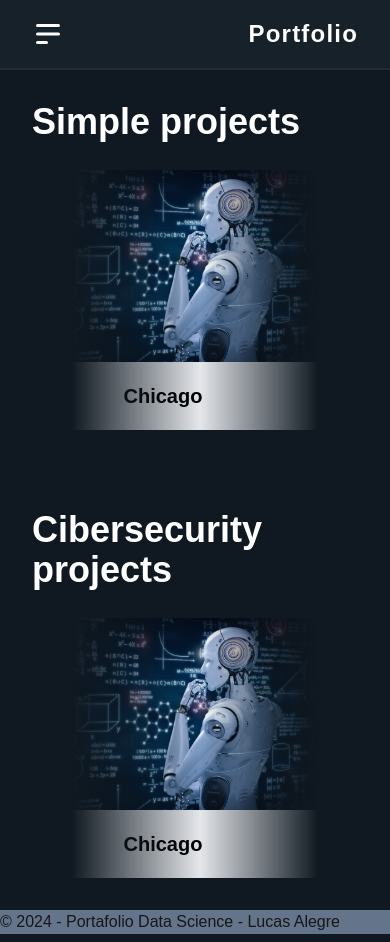
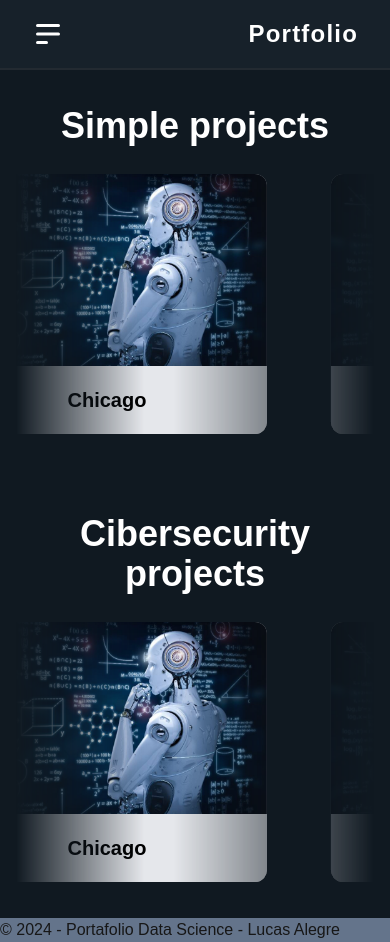
Before and after one commit to lukitas06/my_portfolio, a Next.js app: page /projects in a window 390 px wide. Built offline with nearby package versions, Linux system fonts and the light colour scheme.

Commit message:
fixing styles

```diff
--- a/src/app/blog/page.tsx
+++ b/src/app/blog/page.tsx
@@ -74,7 +74,7 @@ export default async function Blog() {
                     </div>
                 </div>
             </div>
-            <div id='cibersecurity' className='w-full space-y-7 justify-center flex flex-col py-8'>
+            <div id='cibersecurity' className='w-full  space-y-7 justify-center flex flex-col py-8'>
                 <h1 className='section-title mb-10 text-5xl leading-relaxed text-white text-center'>Security Articles</h1>
                 <div className='flex flex-col md:flex-row items-center md:items-start justify-center flex-wrap px-5 gap-5'>
                     {security.map((card, index) => AboutCard(index, card.image, card.title, card.link))}
@@ -86,7 +86,7 @@ export default async function Blog() {
 function AboutCard(index: number, img: string, title: string, link: string) {
     console.log(link);
     return (
-        <div key={index} className='flex flex-col w-96 mb-10 bg-[#404040]'>
+        <div key={index} className='flex flex-col w-72 md:w-96 mb-10 bg-[#404040]'>
             <div className='card-img'>
                 <img className='object-fill h-56 w-full' src={img} alt="" />
             </div>
--- a/src/app/projects/page.tsx
+++ b/src/app/projects/page.tsx
@@ -14,11 +14,11 @@ type Project = {
 export default async function Project() {
 
     return (
-        <div className="flex flex-col text-white p-8">
+        <div className="flex flex-col text-white p-2 md:p-8 my-7">
             <div className='cards-container flex flex-col gap-7 mb-20 '>
-                <h1 className='text-4xl font-semibold'>Simple projects</h1>
-                <div className='w-auto inline-flex flex-nowrap mx-10 overflow-hidden [mask-image:_linear-gradient(to_right,transparent_0,_black_128px,_black_calc(100%-200px),transparent_100%)]'>
-                    <div className='w-auto flex items-center justify-center md:justify-start group-hover:animation-pause [&_.projectCard]:mx-8 [&_img]:max-w-none animate-infinite-scroll '>
+                <h1 className='text-4xl font-semibold text-center md:text-start'>Simple projects</h1>
+                <div className='w-auto inline-flex flex-nowrap mx-2 md:mx-10 overflow-hidden [mask-image:_linear-gradient(to_right,transparent_0,_black_128px,_black_calc(100%-200px),transparent_100%)]'>
+                    <div className='w-auto flex items-center justify-center md:justify-start group-hover:animation-pause [&_.projectCard]:mx-8 md:[&_.projectCard]:mx-8 [&_img]:max-w-none animate-infinite-scroll '>
                         {simpleProjects.map((project: Project, index) => (
                             <ProjectCard
                                 key={index}
@@ -45,8 +45,8 @@ export default async function Project() {
                 </div>
             </div>
             <div className='cards-container flex flex-col gap-7'>
-                <h1 className='text-4xl font-semibold'>Cibersecurity projects</h1>
-                <div className='w-auto inline-flex flex-nowrap mx-10 overflow-hidden [mask-image:_linear-gradient(to_right,transparent_0,_black_128px,_black_calc(100%-200px),transparent_100%)]'>
+                <h1 className='text-4xl font-semibold text-center md:text-start'>Cibersecurity projects</h1>
+                <div className='w-auto inline-flex flex-nowrap mx-2 md:mx-10 overflow-hidden [mask-image:_linear-gradient(to_right,transparent_0,_black_128px,_black_calc(100%-200px),transparent_100%)]'>
                     <div className='w-auto flex items-center justify-center md:justify-start group-hover:animation-pause [&_.projectCard]:mx-8 [&_img]:max-w-none animate-infinite-scroll '>
                         {securityProjects.map((project, index) => (
                             <ProjectCard
```
